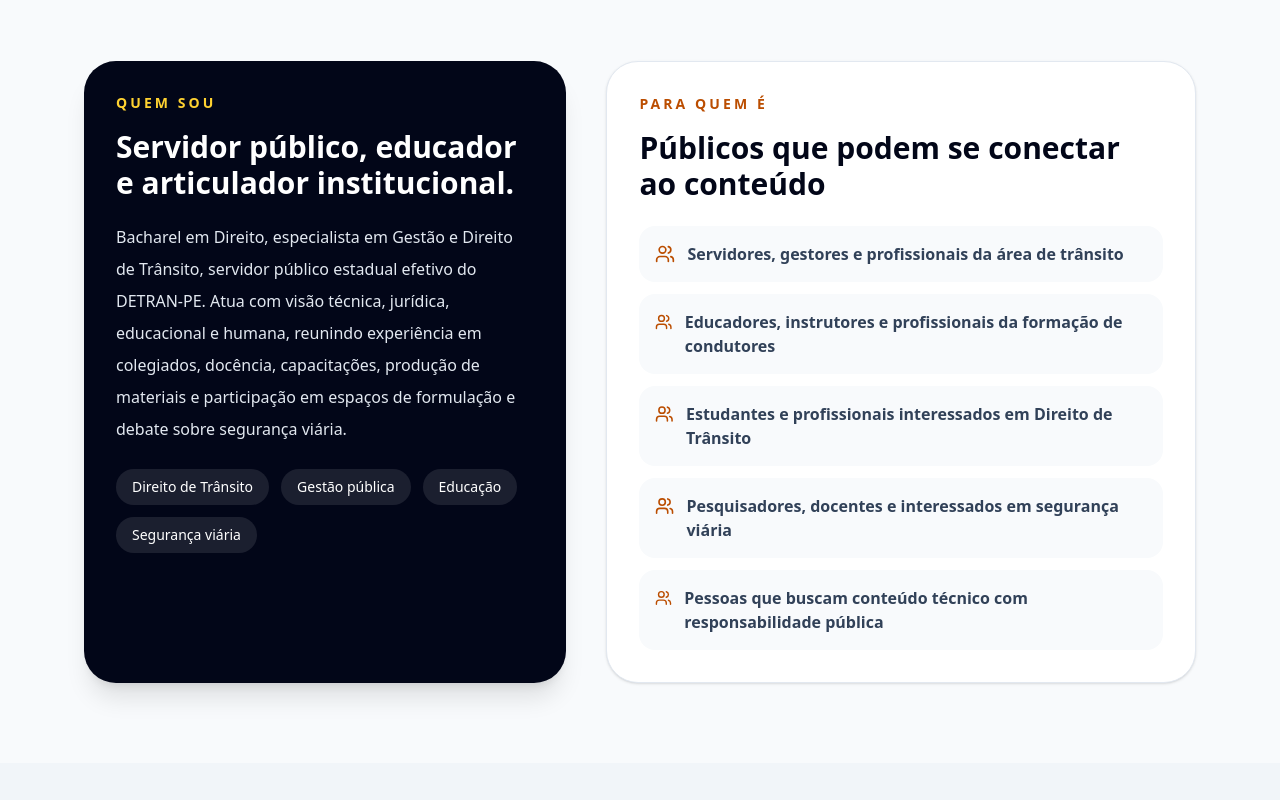
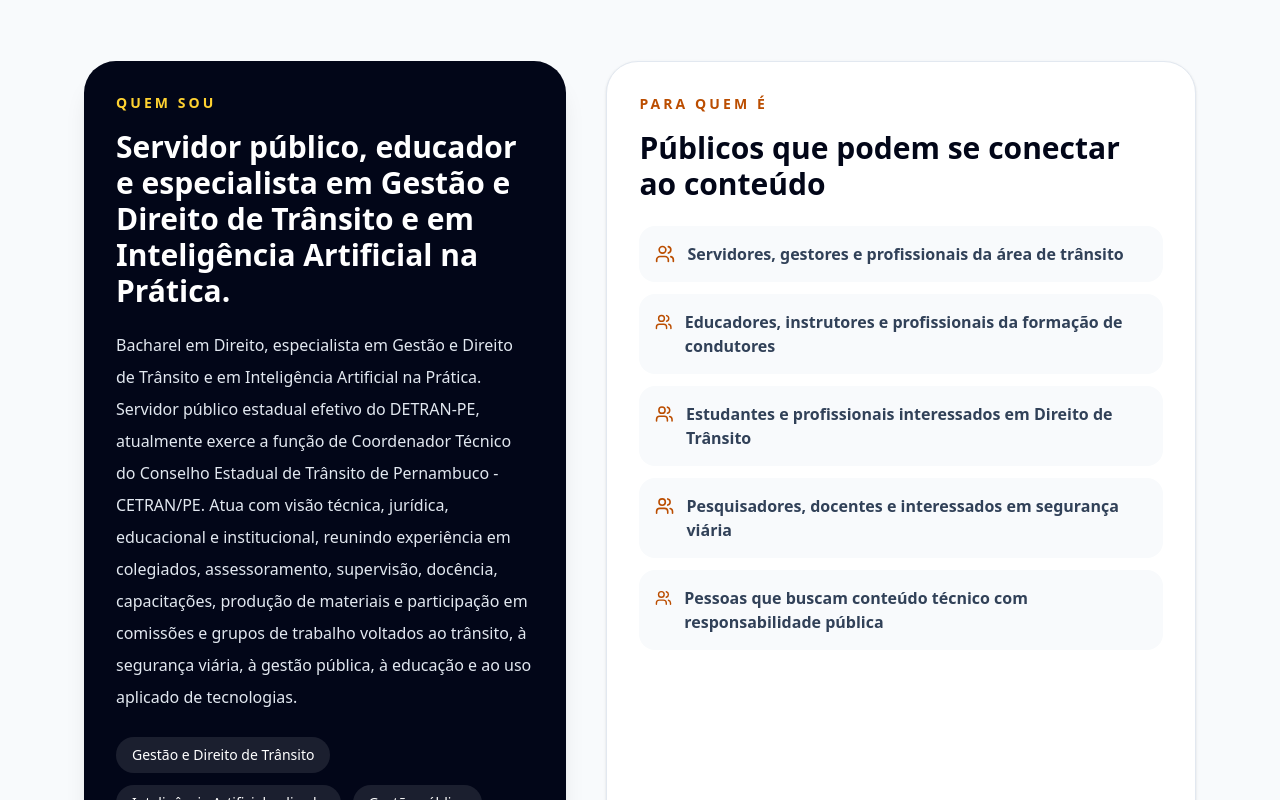
Before and after one commit to gdtmb/marcos-pereira-bio, a React (Vite) app: page / in a window 1280 px wide. Shown: the part 3020-3820 px from the top of the page. Built offline with nearby package versions, Linux system fonts and the light colour scheme.

Commit message:
Update content.js

```diff
--- a/src/content.js
+++ b/src/content.js
@@ -134,10 +134,10 @@ export const themes = [
 
 export const about = {
   eyebrow: "Quem sou",
-  title: "Servidor público, educador e articulador institucional.",
+  title: "Servidor público, educador e especialista em Gestão e Direito de Trânsito e em Inteligência Artificial na Prática.",
   text:
-    "Bacharel em Direito, especialista em Gestão e Direito de Trânsito, servidor público estadual efetivo do DETRAN-PE. Atua com visão técnica, jurídica, educacional e humana, reunindo experiência em colegiados, docência, capacitações, produção de materiais e participação em espaços de formulação e debate sobre segurança viária.",
-  tags: ["Direito de Trânsito", "Gestão pública", "Educação", "Segurança viária"],
+    "Bacharel em Direito, especialista em Gestão e Direito de Trânsito e em Inteligência Artificial na Prática. Servidor público estadual efetivo do DETRAN-PE, atualmente exerce a função de Coordenador Técnico do Conselho Estadual de Trânsito de Pernambuco - CETRAN/PE. Atua com visão técnica, jurídica, educacional e institucional, reunindo experiência em colegiados, assessoramento, supervisão, docência, capacitações, produção de materiais e participação em comissões e grupos de trabalho voltados ao trânsito, à segurança viária, à gestão pública, à educação e ao uso aplicado de tecnologias.",
+  tags: ["Gestão e Direito de Trânsito", "Inteligência Artificial aplicada", "Gestão pública", "Educação e segurança viária"],
 };
 
 export const audience = [
```
